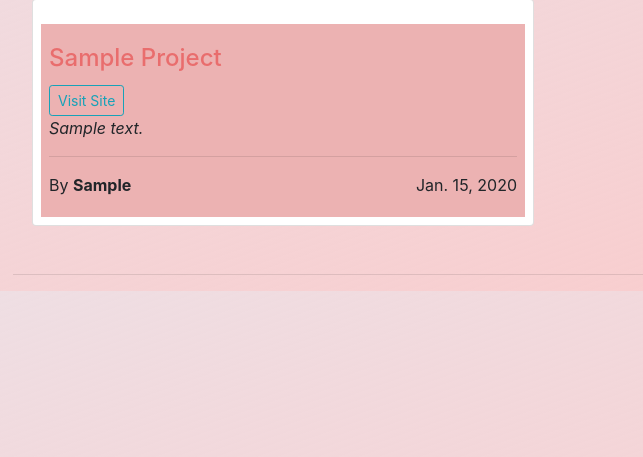
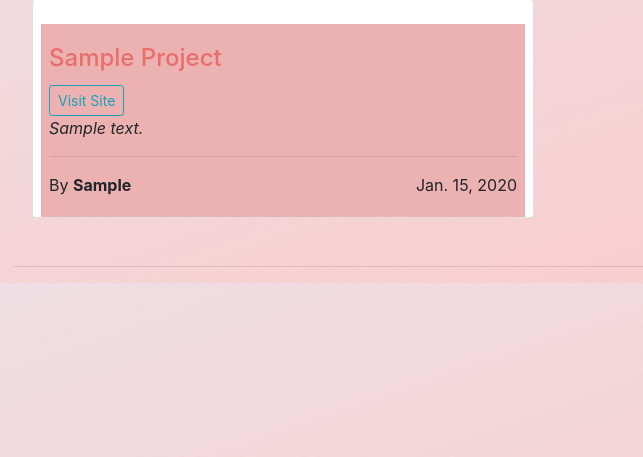
Before and after one commit to Kipkorir-Gideon/Projects-Rating, a Django app: page / in a window 1280 px wide. Shown: the part 157-614 px from the top of the page, without its empty margins (72-715 px from the left). Run offline with Django 3.2, Linux system fonts and the light colour scheme; tables that the repository leaves empty hold one stand-in row (values such as "Sample post"); some libraries are stand-ins or nearby versions.

Commit message:
Deployment.

```diff
--- a/rates/templates/projects.html
+++ b/rates/templates/projects.html
@@ -17,7 +17,7 @@
                                 <div class="mask rgba-white-slight"></div>
                             </a>
                         </div>
-                        <div class="card-body pr-2 pl-2 pr-2 mx-2 mb-2" style="background-color: rgb(236, 178, 178);">
+                        <div class="card-body pr-2 pl-2 pr-2 mx-2" style="background-color: rgb(236, 178, 178);">
                             <h4 class="card-title"><a href="{% url 'rating' project.id %}" style="color: rgb(233, 109, 109)">{{project.title|title}}</a></h4>
                                 <a class="btn btn-sm btn-outline-info" href="{{ project.site_url }}"> Visit Site</a>
                             <p><em>{{project.description}}</em></p>
```
